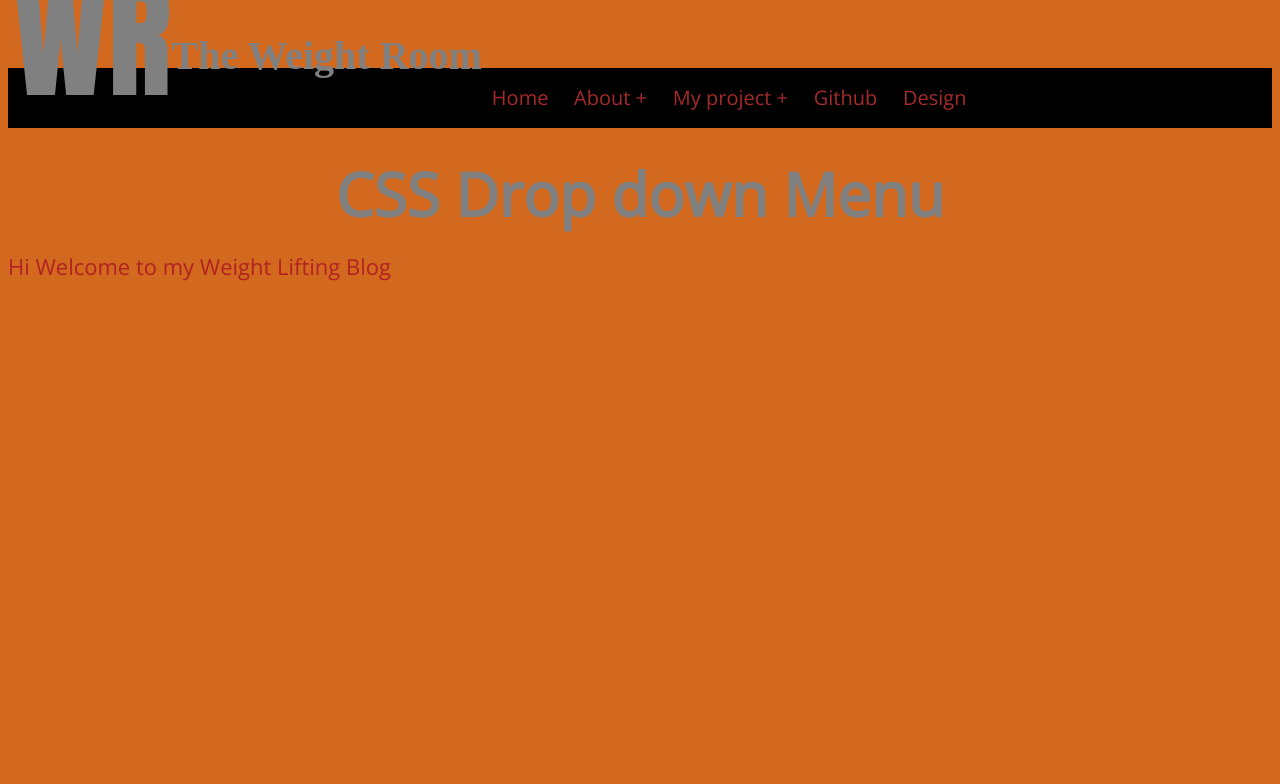
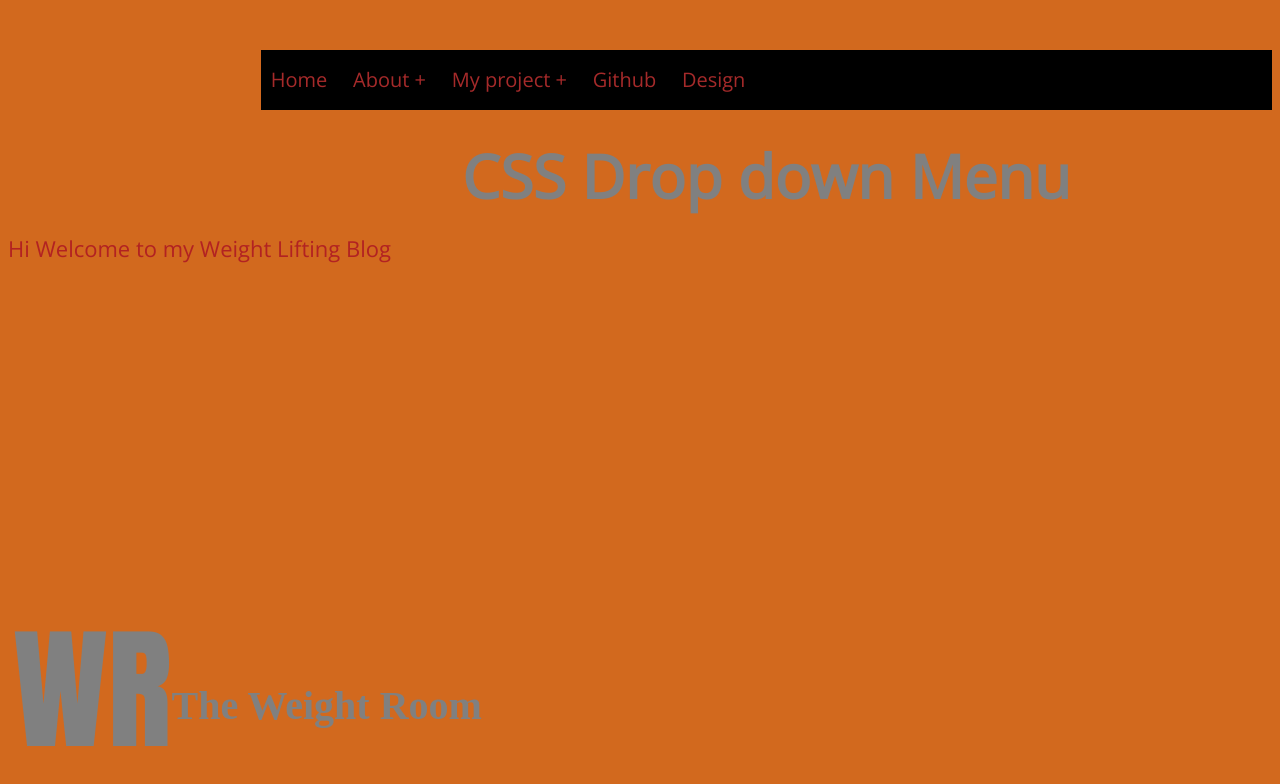
Before and after one commit to decDev-glitch/WEB503-Assessment-Three, a plain HTML site: page code/Index.html in a window 1280 px wide. Drawn offline with nearby package versions, Linux system fonts and the light colour scheme.

Commit message:
Will this fix it

```diff
--- a/code/Index.css
+++ b/code/Index.css
@@ -2,9 +2,10 @@
 @import url(https://fonts.googleapis.com/css?family=Bree+Serif);
 
 div.Title{
+    position: fixed;
     box-sizing: border-box;
     padding: 5px;
-    margin-bottom: 50px;
+    bottom: 0px;
 }
 
 h1.Header {
@@ -44,6 +45,7 @@ a {
 
 #container{
     margin: 0 auto;
+    margin-left: 20%;
 }
 
 nav {
```
